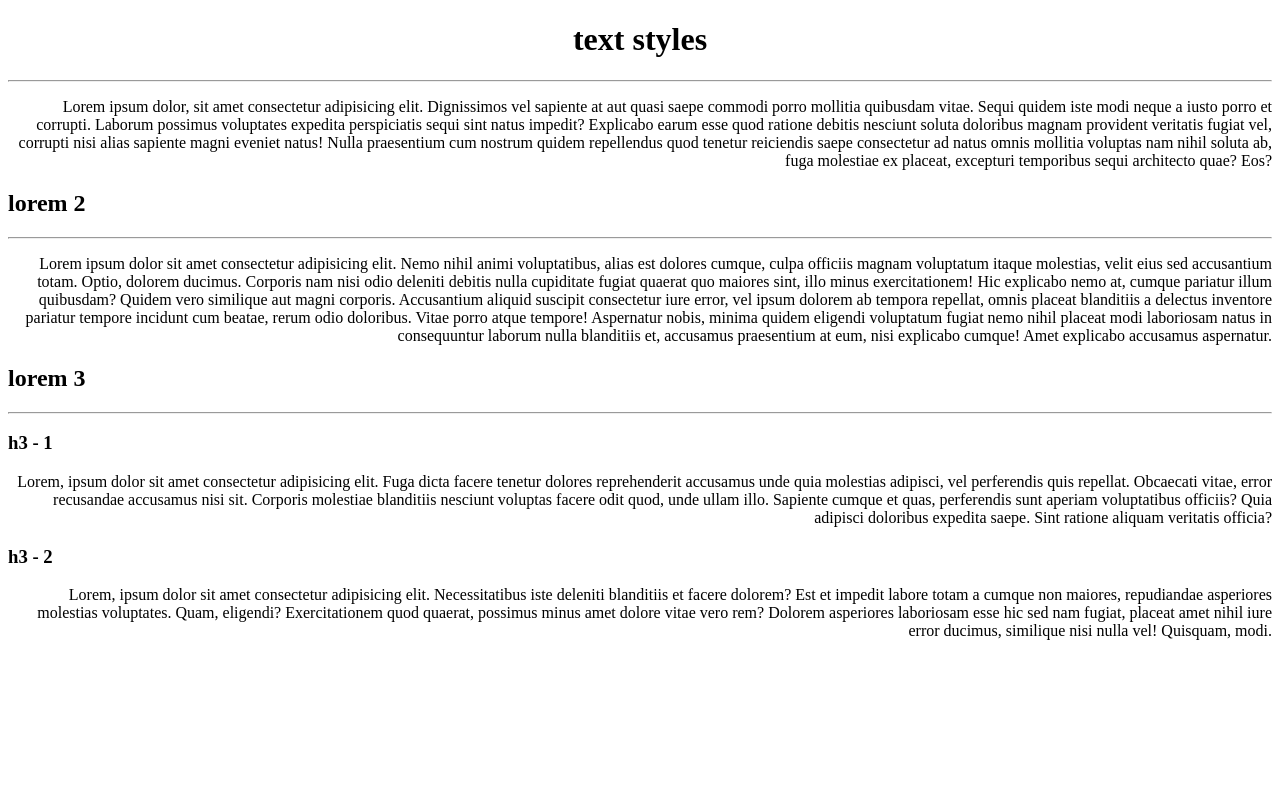
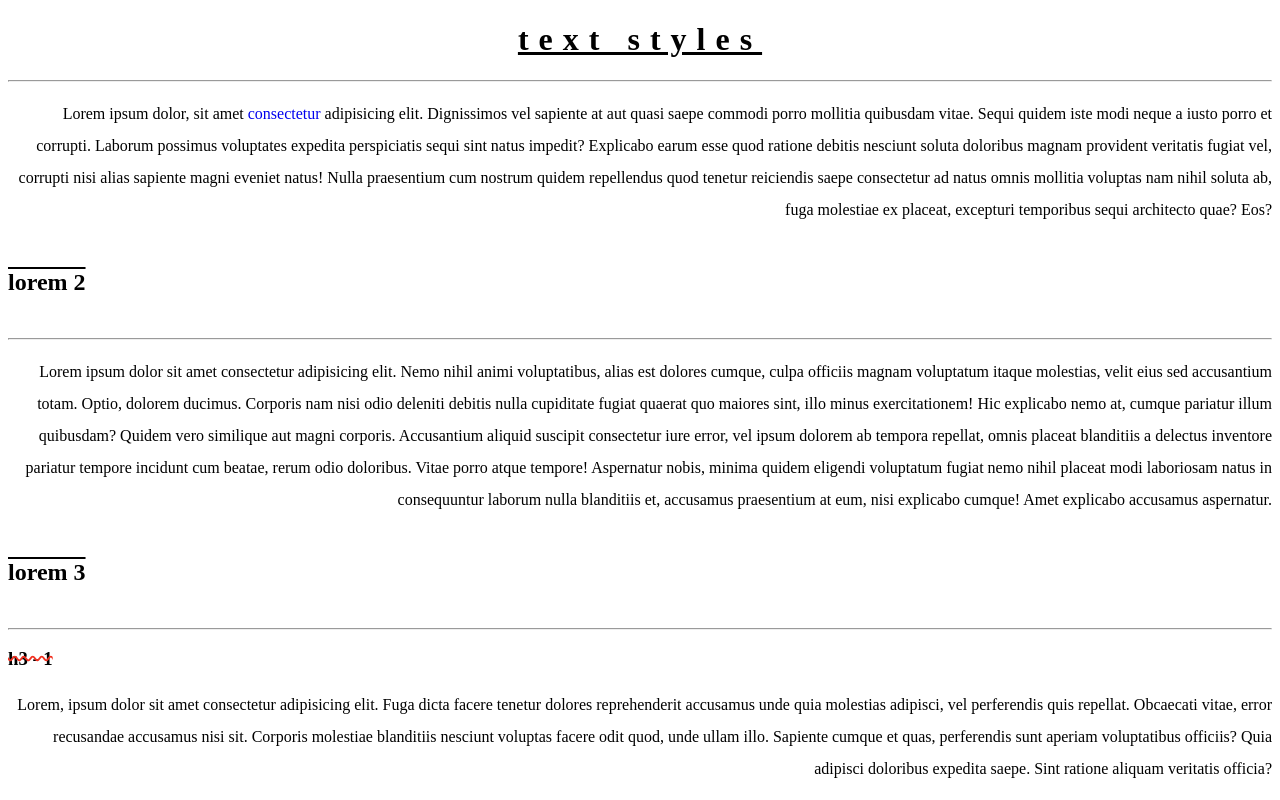
Before and after one commit to cosre7/bootCamp, a plain HTML site: page index.html in a window 1280 px wide. Shown: the top 800 px of the page. Drawn offline with Linux system fonts and the light colour scheme.

Commit message:
섹션6. CSS - 일반 텍스트 속성

```diff
--- a/app.css
+++ b/app.css
@@ -1,9 +1,25 @@
 h1 {
     text-align: center;
     font-weight: 900;
+    text-decoration: underline;
+    letter-spacing: 10px;
 }
 
 p {
     text-align: right;
     font-weight: 300;
+    line-height: 2;
 }
+
+h2 {
+    text-decoration: overline;
+    line-height: 3;
+}
+
+h3 {
+    text-decoration: #f23020 wavy line-through;
+}
+
+a {
+    text-decoration: none;
+}
--- a/index.html
+++ b/index.html
@@ -9,7 +9,7 @@
 <body>
     <h1>text styles</h1>
     <hr>
-    <p>Lorem ipsum dolor, sit amet consectetur adipisicing elit. Dignissimos vel sapiente at aut quasi saepe commodi porro mollitia quibusdam vitae. Sequi quidem iste modi neque a iusto porro et corrupti.
+    <p>Lorem ipsum dolor, sit amet <a href="https://google.com">consectetur</a> adipisicing elit. Dignissimos vel sapiente at aut quasi saepe commodi porro mollitia quibusdam vitae. Sequi quidem iste modi neque a iusto porro et corrupti.
     Laborum possimus voluptates expedita perspiciatis sequi sint natus impedit? Explicabo earum esse quod ratione debitis nesciunt soluta doloribus magnam provident veritatis fugiat vel, corrupti nisi alias sapiente magni eveniet natus!
     Nulla praesentium cum nostrum quidem repellendus quod tenetur reiciendis saepe consectetur ad natus omnis mollitia voluptas nam nihil soluta ab, fuga molestiae ex placeat, excepturi temporibus sequi architecto quae? Eos?</p>
     <h2>lorem 2</h2>
```
